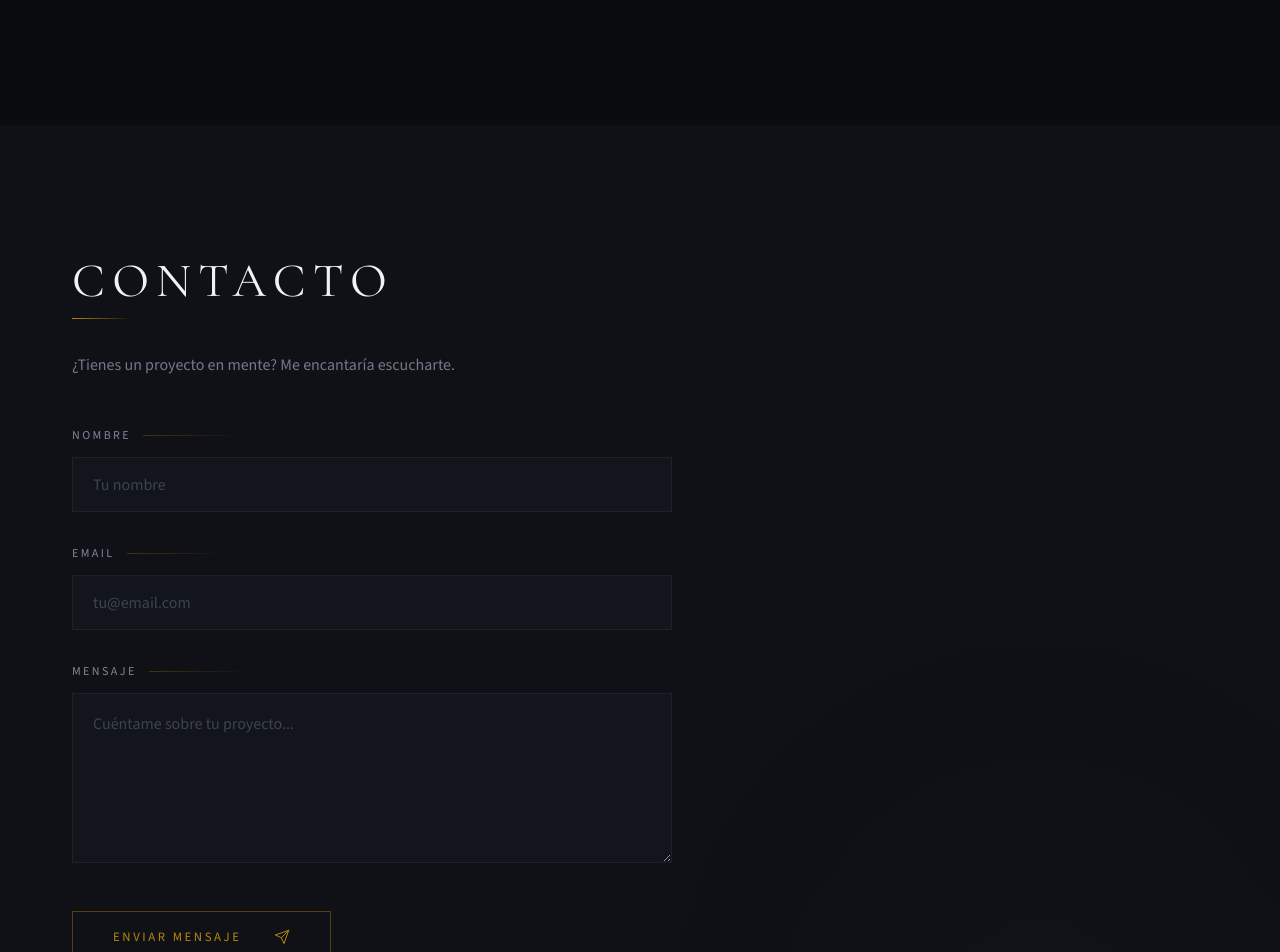
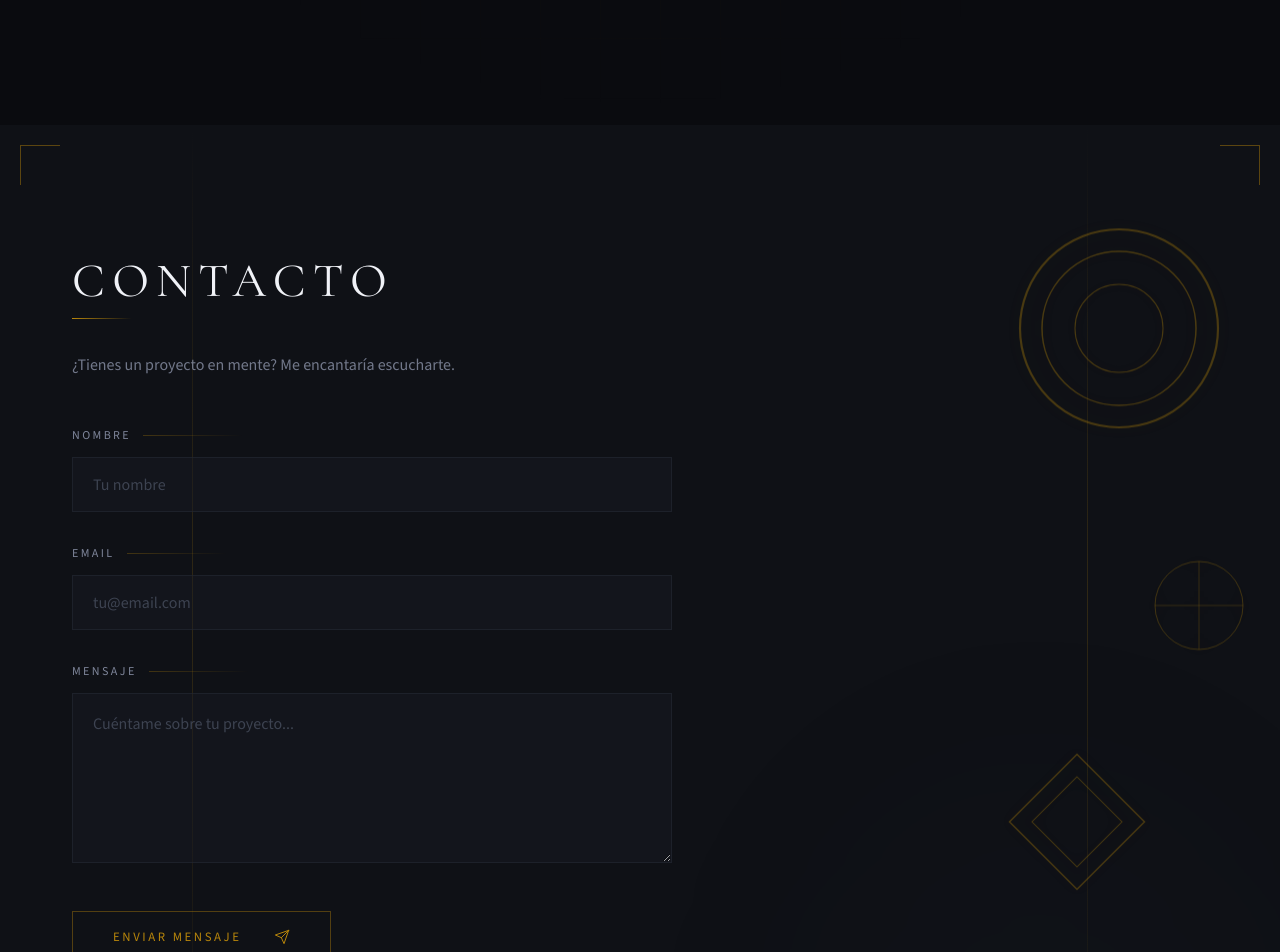
Before and after one commit to JordiComes/portfolio-dev, an Angular app: page / in a window 1280 px wide. Shown: the part 2780-3732 px from the top of the page. Built offline with nearby package versions, Linux system fonts and the light colour scheme.

Commit message:
feat: mas ornamentos de diseño

```diff
--- a/src/app/components/contact/contact.html
+++ b/src/app/components/contact/contact.html
@@ -1,7 +1,33 @@
 <section class="contact section" id="contact">
   <!-- Background Decoration -->
   <div class="contact-bg">
+    <div class="bg-line line-1"></div>
+    <div class="bg-line line-2"></div>
     <div class="bg-glow"></div>
+  </div>
+
+  <!-- Corner Decorations -->
+  <div class="corner-decoration top-left"></div>
+  <div class="corner-decoration top-right"></div>
+  <div class="corner-decoration bottom-left"></div>
+  <div class="corner-decoration bottom-right"></div>
+
+  <!-- Decorative Ornaments -->
+  <div class="contact-ornaments">
+    <svg class="ornament ornament-1" viewBox="0 0 100 100">
+      <circle cx="50" cy="50" r="45" fill="none" stroke="currentColor" stroke-width="1"/>
+      <circle cx="50" cy="50" r="35" fill="none" stroke="currentColor" stroke-width="0.7"/>
+      <circle cx="50" cy="50" r="20" fill="none" stroke="currentColor" stroke-width="0.5"/>
+    </svg>
+    <svg class="ornament ornament-2" viewBox="0 0 100 100">
+      <path d="M50 5 L95 50 L50 95 L5 50 Z" fill="none" stroke="currentColor" stroke-width="1"/>
+      <path d="M50 20 L80 50 L50 80 L20 50 Z" fill="none" stroke="currentColor" stroke-width="0.7"/>
+    </svg>
+    <svg class="ornament ornament-3" viewBox="0 0 100 100">
+      <circle cx="50" cy="50" r="40" fill="none" stroke="currentColor" stroke-width="0.8"/>
+      <line x1="50" y1="10" x2="50" y2="90" stroke="currentColor" stroke-width="0.6"/>
+      <line x1="10" y1="50" x2="90" y2="50" stroke="currentColor" stroke-width="0.6"/>
+    </svg>
   </div>
 
   <div class="container">
--- a/src/app/components/contact/contact.scss
+++ b/src/app/components/contact/contact.scss
@@ -15,6 +15,21 @@
   z-index: 0;
 }
 
+.bg-line {
+  position: absolute;
+  width: 1px;
+  height: 100%;
+  background: linear-gradient(to bottom, transparent, rgba($accent-amber, 0.2), transparent);
+
+  &.line-1 {
+    left: 15%;
+  }
+
+  &.line-2 {
+    right: 15%;
+  }
+}
+
 .bg-glow {
   position: absolute;
   width: 800px;
@@ -26,6 +41,121 @@
   left: 50%;
   transform: translate(-50%, -50%);
   animation: breathe 20s ease-in-out infinite;
+}
+
+// === Corner Decorations ===
+.corner-decoration {
+  position: absolute;
+  width: 40px;
+  height: 40px;
+  border: 1px solid rgba($accent-amber, 0.45);
+  pointer-events: none;
+  z-index: 0;
+
+  &.top-left {
+    top: 20px;
+    left: 20px;
+    border-right: none;
+    border-bottom: none;
+  }
+
+  &.top-right {
+    top: 20px;
+    right: 20px;
+    border-left: none;
+    border-bottom: none;
+  }
+
+  &.bottom-left {
+    bottom: 20px;
+    left: 20px;
+    border-right: none;
+    border-top: none;
+  }
+
+  &.bottom-right {
+    bottom: 20px;
+    right: 20px;
+    border-left: none;
+    border-top: none;
+  }
+}
+
+// === Decorative Ornaments ===
+.contact-ornaments {
+  position: absolute;
+  top: 0;
+  right: 0;
+  bottom: 0;
+  width: 40%;
+  pointer-events: none;
+  z-index: 0;
+
+  @media (max-width: $bp-tablet) {
+    position: absolute;
+    width: 100%;
+    height: 100%;
+    top: 0;
+    left: 0;
+    z-index: 0;
+  }
+}
+
+.ornament {
+  position: absolute;
+  color: rgba($accent-amber, 0.35);
+  pointer-events: none;
+  filter: drop-shadow(0 0 8px rgba($accent-amber, 0.15));
+
+  &.ornament-1 {
+    width: 220px;
+    height: 220px;
+    top: 10%;
+    right: 10%;
+    animation: float 8s ease-in-out infinite;
+
+    @media (max-width: $bp-tablet) {
+      width: 160px;
+      height: 160px;
+      top: 15%;
+      right: 5%;
+      opacity: 0.7;
+    }
+  }
+
+  &.ornament-2 {
+    width: 150px;
+    height: 150px;
+    bottom: 20%;
+    right: 25%;
+    animation: float 6s ease-in-out infinite reverse;
+
+    @media (max-width: $bp-tablet) {
+      width: 120px;
+      height: 120px;
+      bottom: 25%;
+      right: auto;
+      left: 5%;
+      opacity: 0.6;
+    }
+  }
+
+  &.ornament-3 {
+    width: 110px;
+    height: 110px;
+    top: 45%;
+    right: 5%;
+    animation: float 10s ease-in-out infinite;
+
+    @media (max-width: $bp-tablet) {
+      width: 100px;
+      height: 100px;
+      top: auto;
+      bottom: 10%;
+      right: 10%;
+      opacity: 0.5;
+    }
+  }
 }
 
 .contact-header {
```
Also changed, not shown: 1 other file (tests, documents, lock files or other folders).
